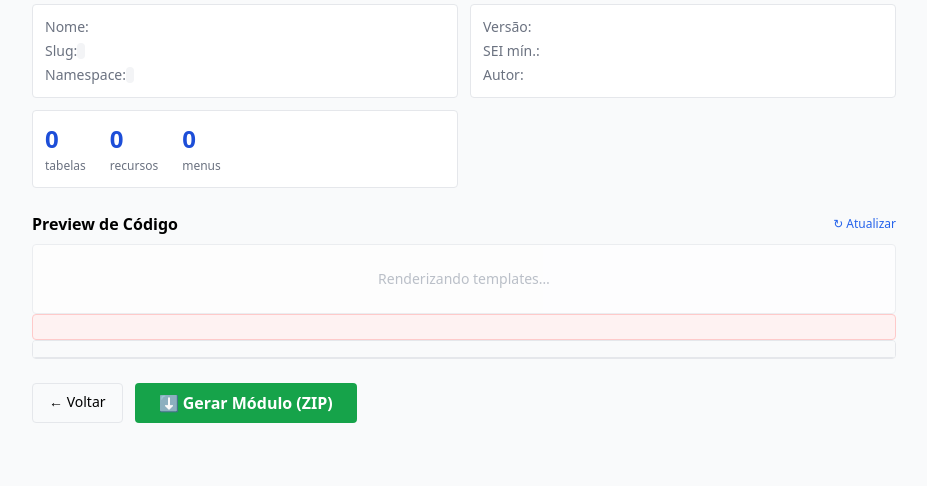
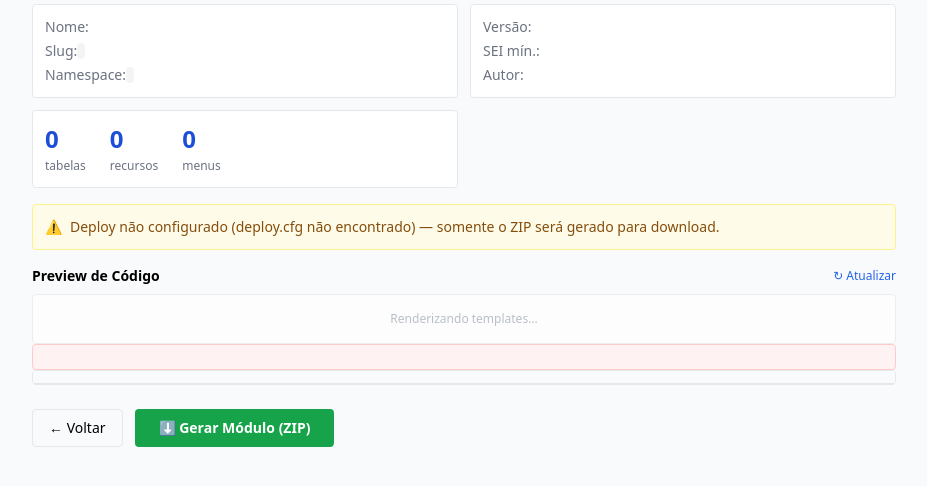
Before and after one commit to benmatos/sei-module-builder, a FastAPI app: page /wizard/4 in a window 1280 px wide. Shown: the part 136-622 px from the top of the page, without its empty margins (176-1103 px from the left). Run offline with FastAPI, Linux system fonts and the light colour scheme; some libraries are stand-ins or nearby versions.

Commit message:
feat(deploy-local): templates/wizard/step4.html

```diff
--- a/templates/wizard/step4.html
+++ b/templates/wizard/step4.html
@@ -3,7 +3,7 @@
 {% block content %}
 <h1 class="text-2xl font-bold mb-6">Passo 4 de 4 — Revisão e Preview</h1>
 
-<div class="grid grid-cols-2 gap-3 mb-6 text-sm">
+<div class="grid grid-cols-2 gap-3 mb-4 text-sm">
   <div class="bg-white border rounded p-3 col-span-2 sm:col-span-1 space-y-1">
     <p><span class="text-gray-500">Nome:</span> <strong>{{ step1.nome }}</strong></p>
     <p><span class="text-gray-500">Slug:</span> <code class="bg-gray-100 px-1 rounded">{{ step1.slug }}</code></p>
@@ -21,36 +21,39 @@
   </div>
 </div>
 
+<!-- Status do auto-deploy -->
+{% if deploy_ativo %}
+<div class="bg-blue-50 border border-blue-200 rounded p-3 mb-4 text-sm text-blue-800 flex items-center gap-2">
+  <span>🚀</span>
+  <span>Auto-deploy ativo — o módulo será instalado em <strong>{{ step1.slug }}</strong> automaticamente após a geração.</span>
+</div>
+{% elif deploy_aviso %}
+<div class="bg-yellow-50 border border-yellow-200 rounded p-3 mb-4 text-sm text-yellow-800 flex items-center gap-2">
+  <span>⚠</span>
+  <span>Deploy não configurado ({{ deploy_aviso }}) — somente o ZIP será gerado para download.</span>
+</div>
+{% endif %}
+
 <!-- Preview de código -->
 <div class="mb-6" x-data="previewApp()" x-init="carregar()">
   <div class="flex items-center justify-between mb-2">
-    <h2 class="font-semibold">Preview de Código</h2>
-    <button @click="carregar()" class="text-xs text-blue-600 hover:underline" :disabled="loading">
-      ↻ Atualizar
-    </button>
+    <h2 class="font-semibold text-sm">Preview de Código</h2>
+    <button @click="carregar()" class="text-xs text-blue-600 hover:underline" :disabled="loading">↻ Atualizar</button>
   </div>
-
-  <div x-show="loading" class="bg-white border rounded p-6 text-center text-gray-400 text-sm animate-pulse">
-    Renderizando templates…
-  </div>
-
-  <div x-show="erro" class="bg-red-50 border border-red-200 rounded p-3 text-red-700 text-sm" x-text="erro"></div>
-
+  <div x-show="loading" class="bg-white border rounded p-4 text-center text-gray-400 text-xs animate-pulse">Renderizando templates…</div>
+  <div x-show="erro" class="bg-red-50 border border-red-200 rounded p-3 text-red-700 text-xs" x-text="erro"></div>
   <div x-show="!loading && !erro" class="bg-white border rounded overflow-hidden">
-    <!-- Seletor de arquivo -->
-    <div class="border-b bg-gray-50 px-3 py-2 flex gap-1 overflow-x-auto">
+    <div class="border-b bg-gray-50 px-3 py-1.5 flex gap-1 overflow-x-auto">
       <template x-for="nome in Object.keys(arquivos)" :key="nome">
-        <button type="button"
-                @click="arqAtivo = nome; destacar()"
+        <button type="button" @click="arqAtivo = nome; destacar()"
                 :class="arqAtivo === nome
-                  ? 'bg-white border border-b-white rounded-t px-3 py-1 text-xs font-medium text-blue-700 -mb-px'
-                  : 'px-3 py-1 text-xs text-gray-500 hover:text-gray-700 rounded-t'"
+                  ? 'bg-white border border-b-white rounded-t px-2 py-1 text-xs font-medium text-blue-700 -mb-px'
+                  : 'px-2 py-1 text-xs text-gray-500 hover:text-gray-700'"
                 x-text="nome"></button>
       </template>
     </div>
-    <!-- Conteúdo com highlight -->
-    <div class="overflow-auto max-h-96">
-      <pre class="m-0"><code id="preview-code"
+    <div class="overflow-auto max-h-80">
+      <pre class="m-0 text-xs"><code id="preview-code"
         :class="arqAtivo && arqAtivo.endsWith('.php') ? 'language-php' : 'language-markdown'"
         x-text="arquivos[arqAtivo] || ''"></code></pre>
     </div>
@@ -59,21 +62,18 @@
 
 <form method="POST" action="/gerar" class="flex gap-3">
   <a href="/wizard/3" class="border px-4 py-2 rounded text-sm hover:bg-gray-50">← Voltar</a>
-  <button type="submit" class="bg-green-600 text-white px-6 py-2 rounded hover:bg-green-700 font-semibold">
-    ⬇ Gerar Módulo (ZIP)
+  <button type="submit"
+          class="{% if deploy_ativo %}bg-blue-700 hover:bg-blue-800{% else %}bg-green-600 hover:bg-green-700{% endif %} text-white px-6 py-2 rounded font-semibold text-sm">
+    {% if deploy_ativo %}🚀 Gerar e Deployar{% else %}⬇ Gerar Módulo (ZIP){% endif %}
   </button>
 </form>
 
 <script>
 function previewApp() {
   return {
-    arquivos: {},
-    arqAtivo: null,
-    loading: false,
-    erro: null,
+    arquivos: {}, arqAtivo: null, loading: false, erro: null,
     async carregar() {
-      this.loading = true;
-      this.erro = null;
+      this.loading = true; this.erro = null;
       try {
         const res = await fetch("/api/preview", { method: "POST" });
         if (!res.ok) throw new Error("Erro " + res.status);
@@ -81,11 +81,8 @@ function previewApp() {
         const nomes = Object.keys(this.arquivos);
         if (nomes.length) this.arqAtivo = nomes[0];
         this.$nextTick(() => this.destacar());
-      } catch(e) {
-        this.erro = "Não foi possível carregar o preview: " + e.message;
-      } finally {
-        this.loading = false;
-      }
+      } catch(e) { this.erro = "Preview indisponível: " + e.message; }
+      finally { this.loading = false; }
     },
     destacar() {
       this.$nextTick(() => {
```
